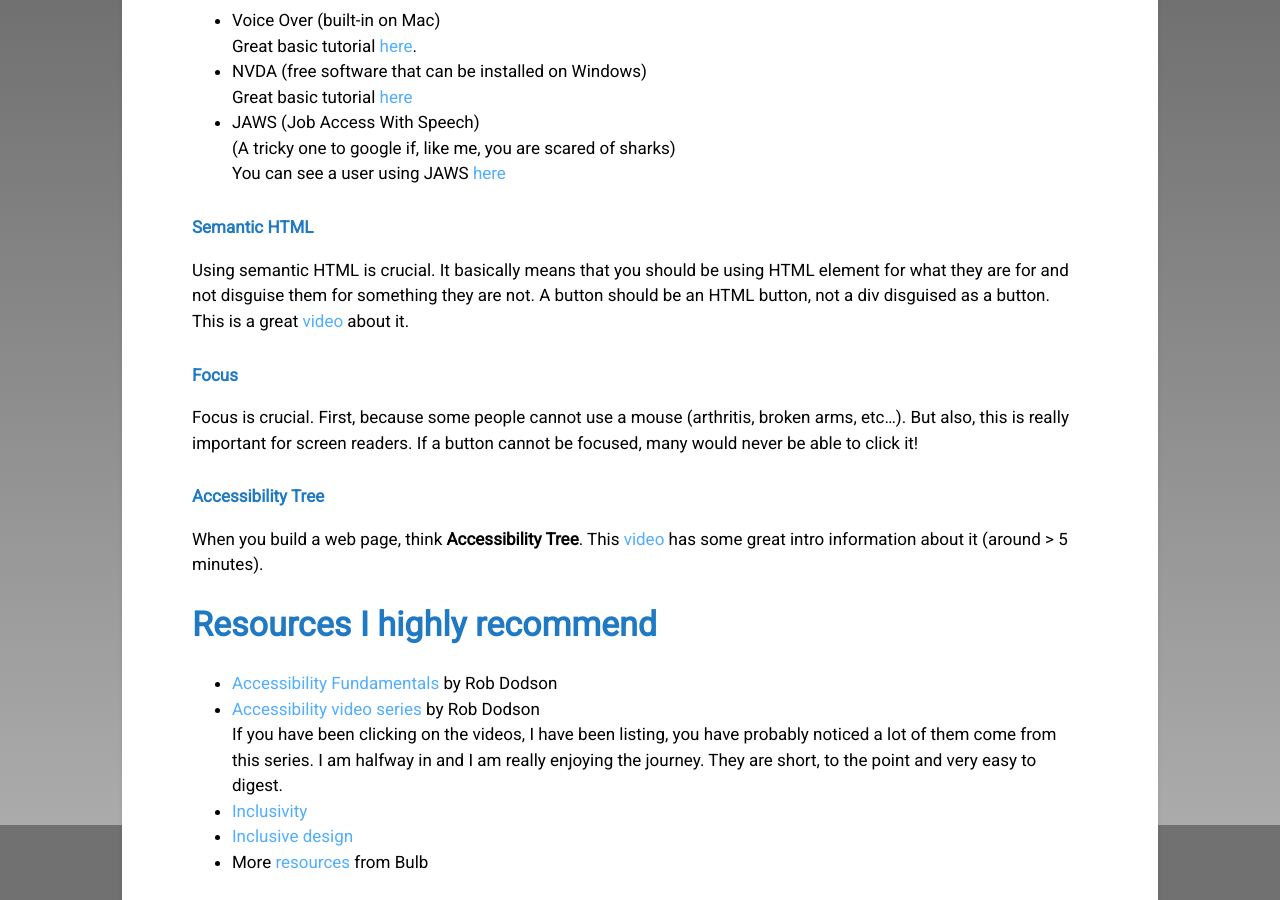
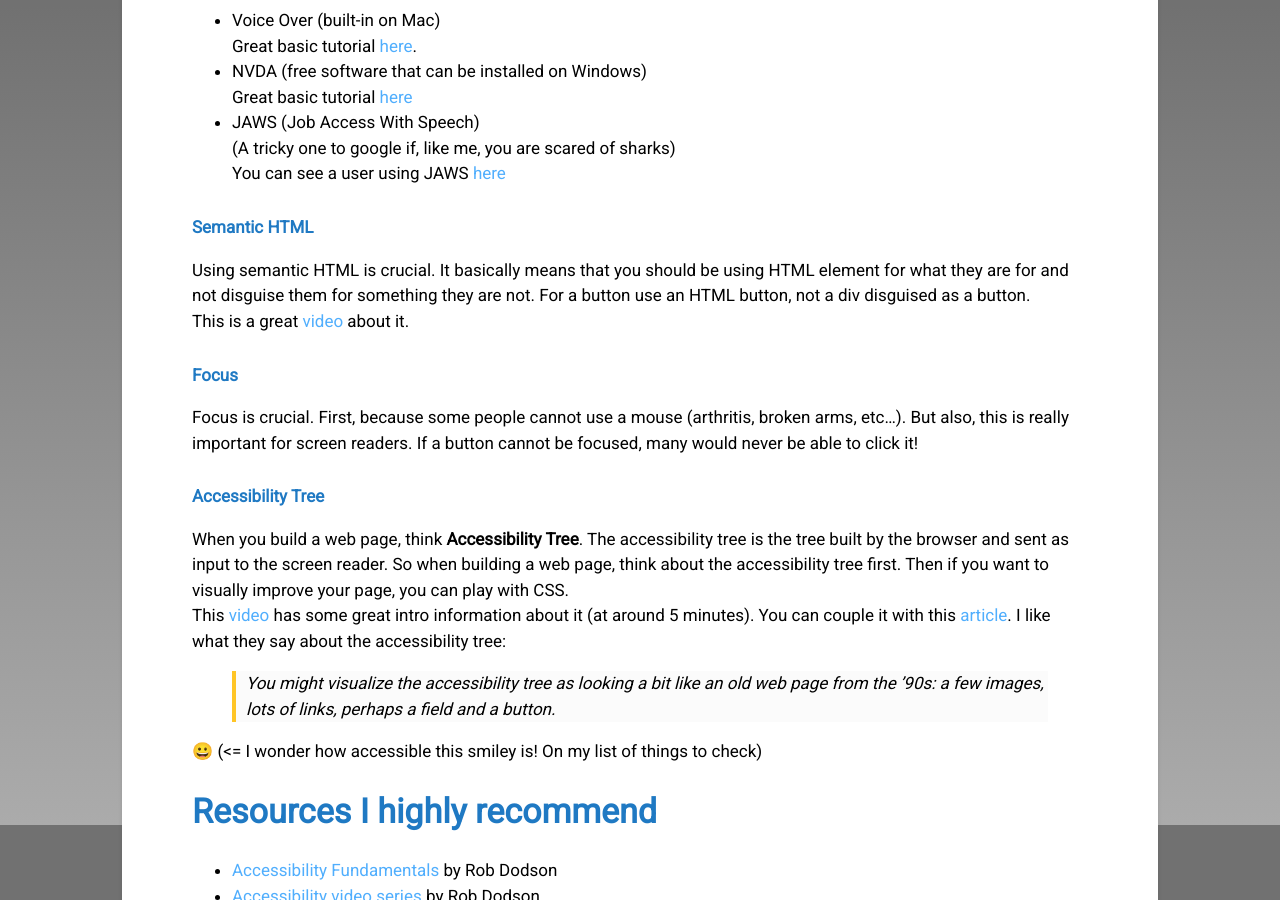
Before and after one commit to caroleolivier/caroleolivier.github.io, a Jekyll site: the page built from _posts/2018-07-29-my-first-step-into-accessibility.md, in a window 1280 px wide and 900 px high, scrolled down 975 px. Built offline with Jekyll 4.4.1, drawn with Linux system fonts in a browser that asks for light colours.

Commit message:
few corrections

```diff
--- a/_posts/2018-07-29-my-first-step-into-accessibility.md
+++ b/_posts/2018-07-29-my-first-step-into-accessibility.md
@@ -35,7 +35,7 @@ I have learnt how to properly use the screen reader on my MacBook (it's called V
 
 ##### Semantic HTML
 
-Using semantic HTML is crucial. It basically means that you should be using HTML element for what they are for and not disguise them for something they are not. A button should be an HTML button, not a div disguised as a button.
+Using semantic HTML is crucial. It basically means that you should be using HTML element for what they are for and not disguise them for something they are not. For a button use an HTML button, not a div disguised as a button.
 <br/>
 This is a great [video](https://www.youtube.com/watch?v=CZGqnp06DnI&index=27&list=PLNYkxOF6rcICWx0C9LVWWVqvHlYJyqw7g&t=0s) about it.
 
@@ -48,8 +48,12 @@ First, because some people cannot use a mouse (arthritis, broken arms, etc...).
 
 ##### Accessibility Tree
 
-When you build a web page, think **Accessibility Tree**.
-This [video](https://www.youtube.com/watch?v=z8xUCzToff8) has some great intro information about it (around > 5 minutes).
+When you build a web page, think **Accessibility Tree**. The accessibility tree is the tree built by the browser and sent as input to the screen reader. So when building a web page, think about the accessibility tree first. Then if you want to visually improve your page, you can play with CSS.
+<br/>
+This [video](https://www.youtube.com/watch?v=z8xUCzToff8) has some great intro information about it (at around 5 minutes). You can couple it with this [article](https://developers.google.com/web/fundamentals/accessibility/semantics-builtin/the-accessibility-tree). I like what they say about the accessibility tree:
+> You might visualize the accessibility tree as looking a bit like an old web page from the '90s: a few images, lots of links, perhaps a field and a button.
+
+😀 (<= I wonder how accessible this smiley is! On my list of things to check)
 
 
 ### Resources I highly recommend
```
